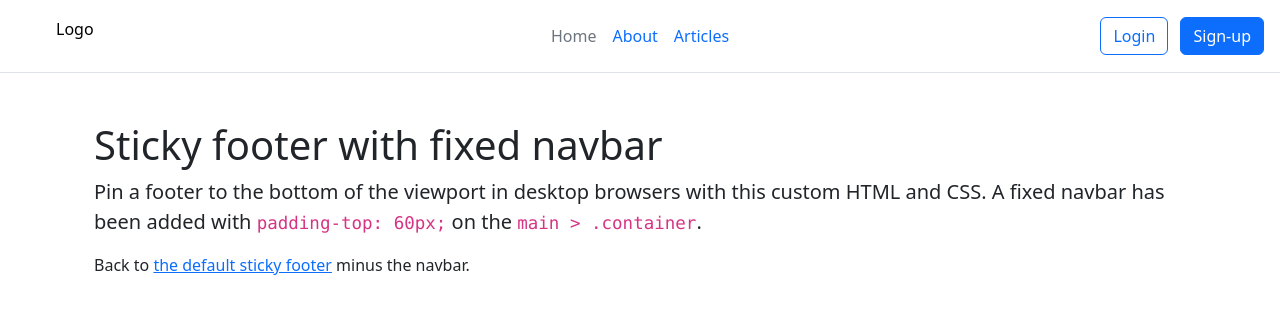
After one commit to blooming813/PythonFlask, a Flask app: page /about in a window 1280 px wide. The commit adds this page. Shown: the top 314 px of the page. Run offline with Flask 3, Linux system fonts and the light colour scheme; some libraries are stand-ins or nearby versions.

Commit message:
register step

```diff
--- a/app.py
+++ b/app.py
@@ -1,11 +1,46 @@
-from flask import Flask, render_template
+from flask import Flask, render_template, flash, redirect, url_for, request, session, logging
+from data import Articles
+from flask_mysqldb import MySQL
+from wtforms import Form, StringField, TextAreaField, PasswordField, validators
+from passlib.hash import sha256_crypt
 
 app=Flask(__name__)
+
+#add data
+Articles = Articles()
 
 #default page
 @app.route('/')
 def index():
     return render_template('home.html')
 
+@app.route('/about')
+def about():
+    return render_template('about.html')
+
+@app.route('/articles')
+def articles():
+    return render_template('articles.html', articles = Articles)
+
+@app.route('/article/<string:id>/')
+def article(id):
+    return render_template('article.html', id=id)
+
+class RegisterForm(Form):
+    name = StringField('Name', [validators.length(min=1, max=50)])
+    username = StringField('Username', [validators.length(min=4, max=25)])
+    email = StringField('Email', [validators.length(min=6, max=50)])
+    password = StringField('Password', [validators.DataRequired(),
+                                        validators.EqualTo('Confirm', message='Passwords do not match')
+                                        ])
+    confirm = PasswordField('Confirm Password')
+
+@app.route('/register', methods=['GET', 'POST'])
+def register():
+    form = RegisterForm(request.form)
+    if request.method == 'POST' and form.validate():
+        return render_template('register.html')
+    return render_template('register.html', form=form)
+
 if __name__ == '__main__':
     app.run(debug=True) #you can delete debug mode when its production development
--- /dev/null
+++ b/templates/about.html
@@ -0,0 +1,10 @@
+{% extends "layout.html" %}
+{%block body%}
+<main class="flex-shrink-0">
+    <div class="container">
+      <h1 class="mt-5">Sticky footer with fixed navbar</h1>
+      <p class="lead">Pin a footer to the bottom of the viewport in desktop browsers with this custom HTML and CSS. A fixed navbar has been added with <code class="small">padding-top: 60px;</code> on the <code class="small">main &gt; .container</code>.</p>
+      <p>Back to <a href="/docs/5.3/examples/sticky-footer/">the default sticky footer</a> minus the navbar.</p>
+    </div>
+  </main>
+{%endblock%}
--- /dev/null
+++ b/templates/article.html
@@ -0,0 +1,5 @@
+{% extends "layout.html" %}
+{%block body%}
+    <h1>{{id}}</h1>
+
+{%endblock%}
--- a/templates/layout.html
+++ b/templates/layout.html
@@ -13,8 +13,10 @@
   </head>
   <body>
     {% include 'includes/_navbar.html' %}
-    <div class="container">{% block body %} {% endblock %}</div>
-
+    <div class="container">
+      {% block body %}
+      {% endblock %}
+    </div>
     <script
       src="https://cdn.jsdelivr.net/npm/bootstrap@5.3.3/dist/js/bootstrap.bundle.min.js"
       integrity="sha384-YvpcrYf0tY3lHB60NNkmXc5s9fDVZLESaAA55NDzOxhy9GkcIdslK1eN7N6jIeHz"
--- /dev/null
+++ b/templates/register.html
@@ -0,0 +1 @@
+register
```
Also changed, not shown: data.py (added, +8 -0 lines), templates/articles.html (added, +13 -0 lines), templates/home.html (+7 -1 lines).
